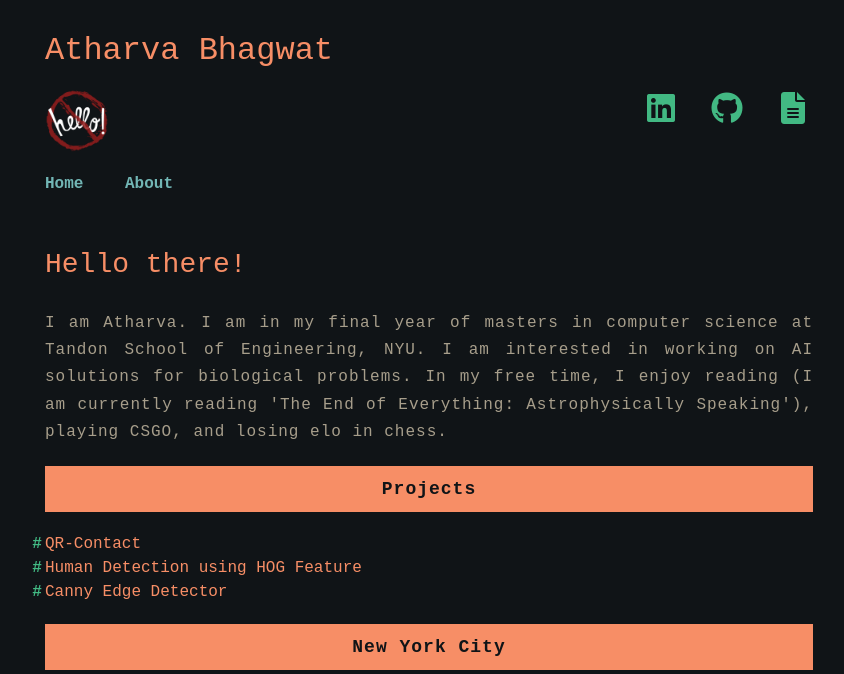
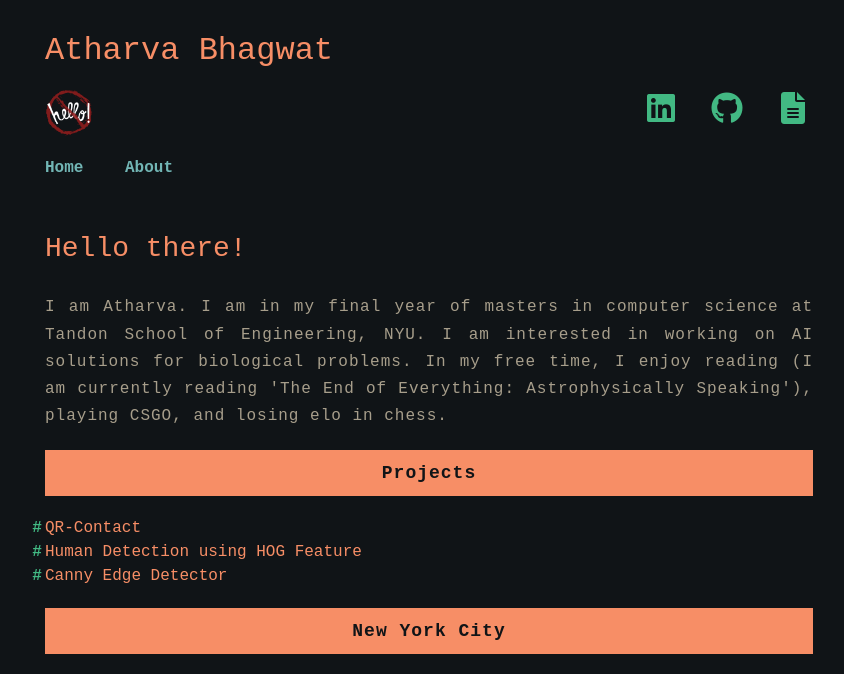
Before and after one commit to atharva-bhagwat/atharva-bhagwat.github.io, a Jekyll site: the page built from index.html, in a window 1280 px wide. Shown: the top 674 px of the page, without its empty margins (211-1055 px from the left). Built offline with Jekyll 4.4.1, drawn with Linux system fonts in a browser that asks for light colours; the list of posts is cut into pages by our own code; grey boxes are pictures that could not be loaded.

Commit message:
Fix broken logo

```diff
--- a/_includes/header.html
+++ b/_includes/header.html
@@ -2,7 +2,7 @@
 	<a href="{{site.baseurl}}/" style="text-align: left !important; text-decoration: none !important;">
 		<h3>{{site.title}}</h3>
 	</a>
-	<a href="https://nohello.club" target="_blank" title="No Hello Club"><img src="images/logo/nohello.png" width="64" height="64" alt="nohello.club"></a>
+	<a href="https://nohello.club" target="_blank" title="No Hello Club"><img src="images/logo/nohello.png" width="48" height="48" alt="nohello.club" style="font-size:16px;"></a>
 	<div class="parent" style="text-align: right !important; float: right !important;">
 		<div class="row">
 			<div class="column">
```
